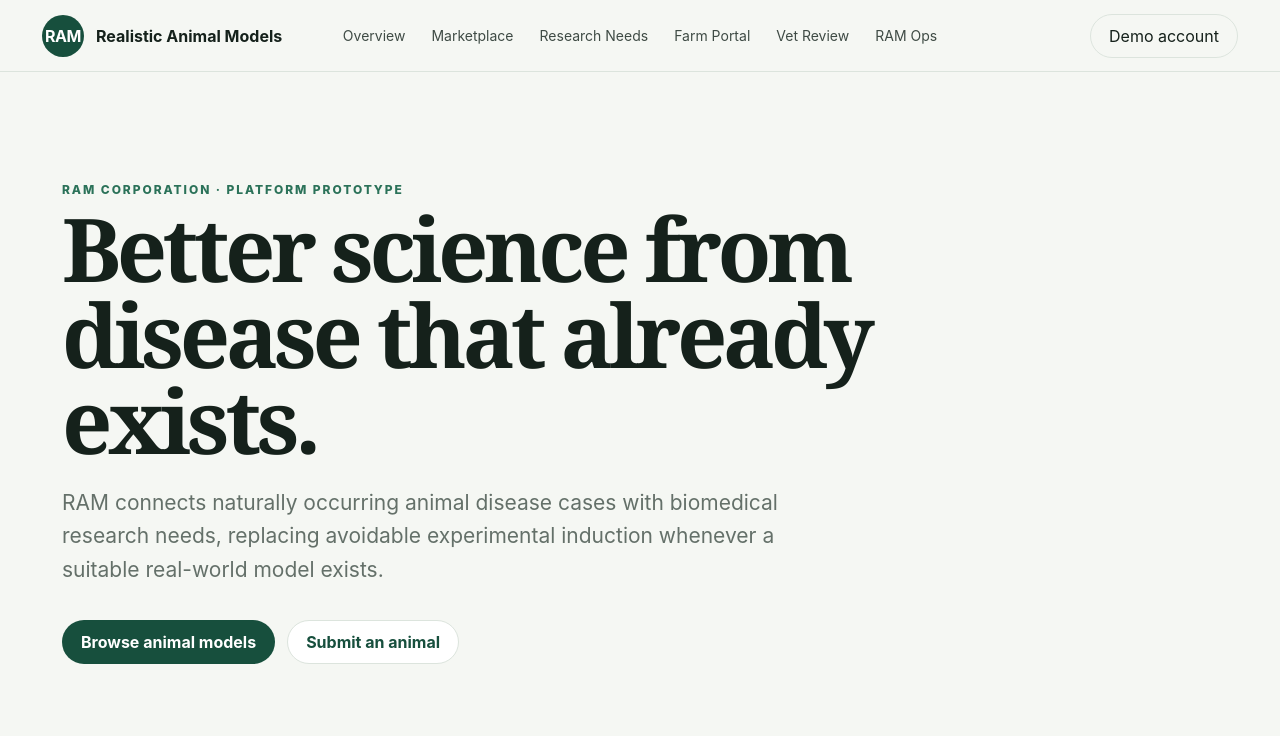
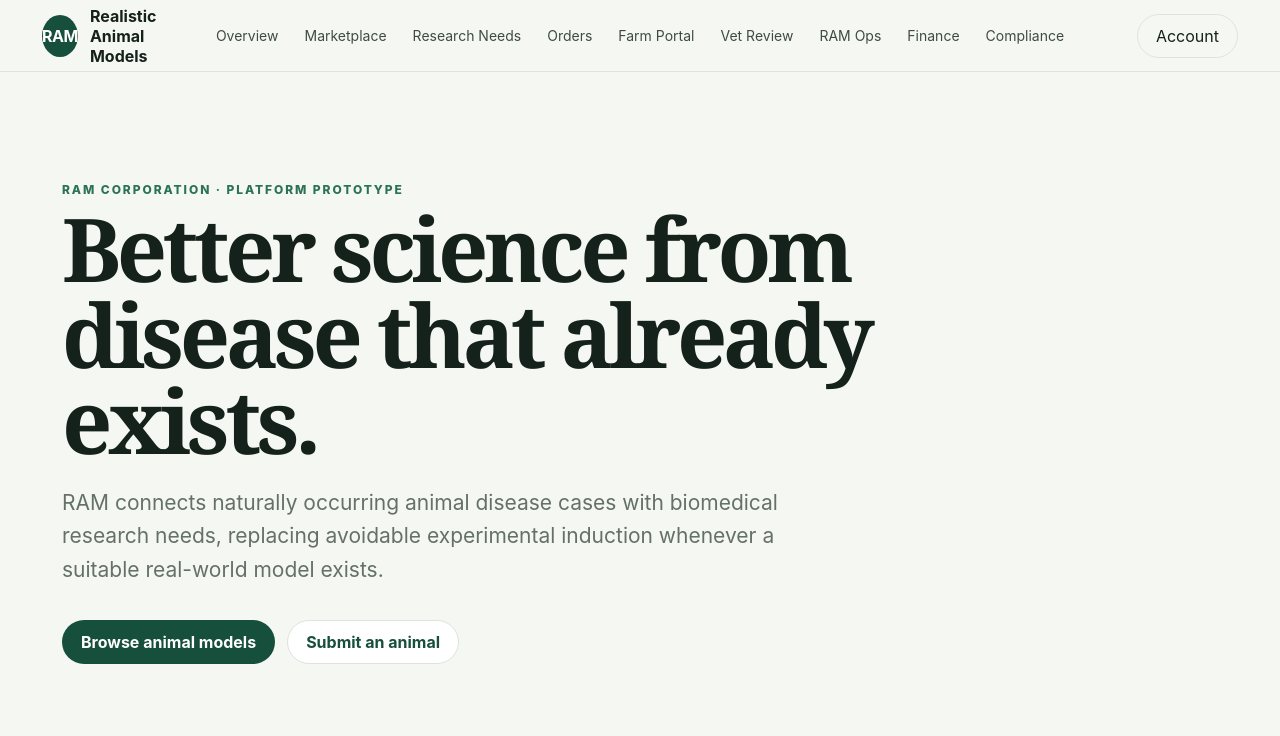
Before and after one commit to neophilism/RAM-Marketplace, a Next.js app: page / in a window 1280 px wide. Shown: the top 736 px of the page. Built offline with nearby package versions, Linux system fonts and the light colour scheme.

Commit message:
ui: add orders finance and compliance navigation

```diff
--- a/components/nav.tsx
+++ b/components/nav.tsx
@@ -4,9 +4,12 @@ const links = [
   { href: "/", label: "Overview" },
   { href: "/marketplace", label: "Marketplace" },
   { href: "/research", label: "Research Needs" },
+  { href: "/orders", label: "Orders" },
   { href: "/farm", label: "Farm Portal" },
   { href: "/vet", label: "Vet Review" },
-  { href: "/ops", label: "RAM Ops" }
+  { href: "/ops", label: "RAM Ops" },
+  { href: "/finance", label: "Finance" },
+  { href: "/compliance", label: "Compliance" }
 ];
 
 export function Nav() {
@@ -19,7 +22,7 @@ export function Nav() {
       <nav aria-label="Primary navigation">
         {links.map((link) => <Link key={link.href} href={link.href}>{link.label}</Link>)}
       </nav>
-      <Link className="ghostButton" href="/account">Demo account</Link>
+      <Link className="ghostButton" href="/account">Account</Link>
     </header>
   );
 }
```
